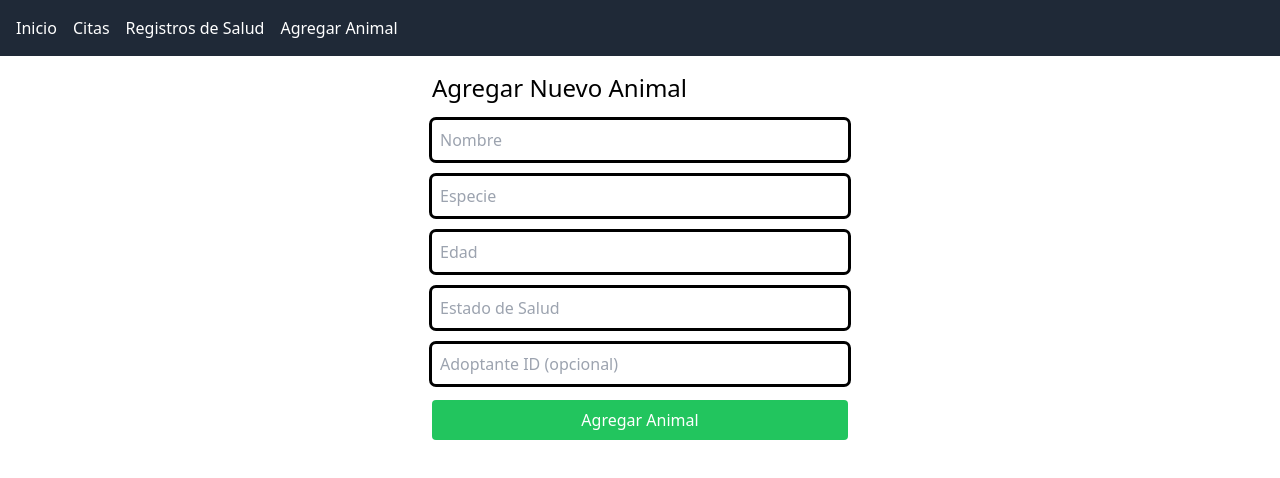
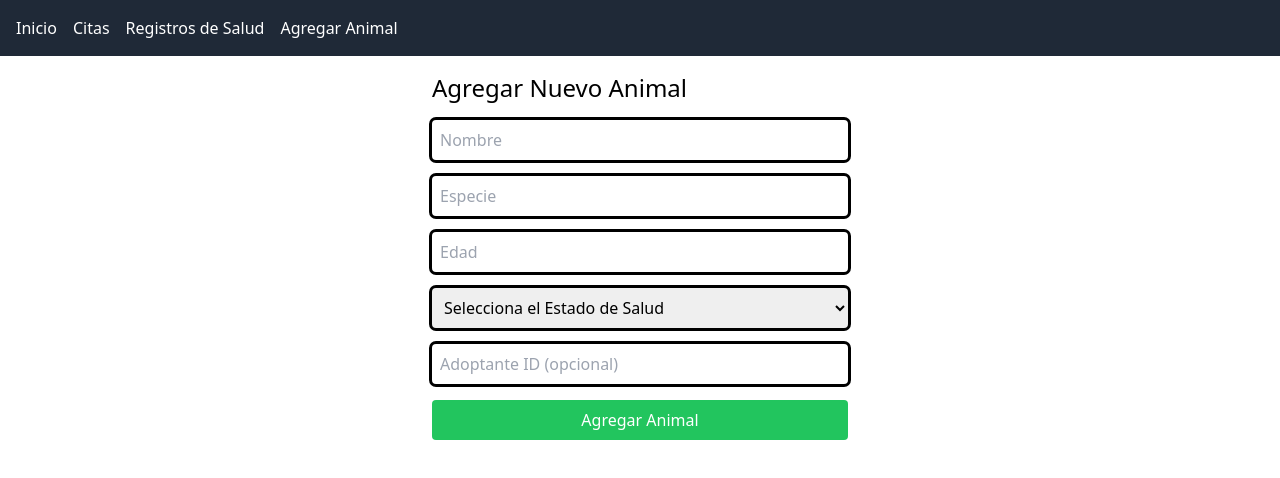
Before and after one commit to ldecasanova/Frontend-proyecto, a React (Vite) app: page /add-animal in a window 1280 px wide. Shown: the top 478 px of the page. Built offline with nearby package versions, Linux system fonts and the light colour scheme.

Commit message:
Correcion Frontend

```diff
--- a/src/components/Dashboard/AddAnimal.tsx
+++ b/src/components/Dashboard/AddAnimal.tsx
@@ -3,11 +3,19 @@ import api from '../../api/axios';
 import { useNavigate } from 'react-router-dom';
 import Navbar from '../Common/Navbar';
 
+// Definición del Enumerado
+enum EstadoAnimal {
+  SANO = 'SANO',
+  EN_TRATAMIENTO = 'EN_TRATAMIENTO',
+  PERDIDO = 'PERDIDO',
+  RECUPERANDOSE = 'RECUPERANDOSE',
+}
+
 function AddAnimal() {
   const [nombre, setNombre] = useState('');
   const [especie, setEspecie] = useState('');
   const [edad, setEdad] = useState<number | ''>('');
-  const [estadoSalud, setEstadoSalud] = useState('');
+  const [estadoSalud, setEstadoSalud] = useState<EstadoAnimal | ''>('');
   const [adoptanteId, setAdoptanteId] = useState<number | ''>('');
   const [error, setError] = useState('');
   const navigate = useNavigate();
@@ -70,13 +78,21 @@ function AddAnimal() {
             value={edad}
             onChange={(e) => setEdad(e.target.value ? Number(e.target.value) : '')}
           />
-          <input
-            type="text"
-            placeholder="Estado de Salud"
+
+          {/* Campo Estado de Salud como Select */}
+          <select
             className="outline rounded p-2"
             value={estadoSalud}
-            onChange={(e) => setEstadoSalud(e.target.value)}
-          />
+            onChange={(e) => setEstadoSalud(e.target.value as EstadoAnimal)}
+          >
+            <option value="">Selecciona el Estado de Salud</option>
+            {Object.values(EstadoAnimal).map((estado) => (
+              <option key={estado} value={estado}>
+                {estado.replace('_', ' ')}
+              </option>
+            ))}
+          </select>
+
           <input
             type="number"
             placeholder="Adoptante ID (opcional)"
```
